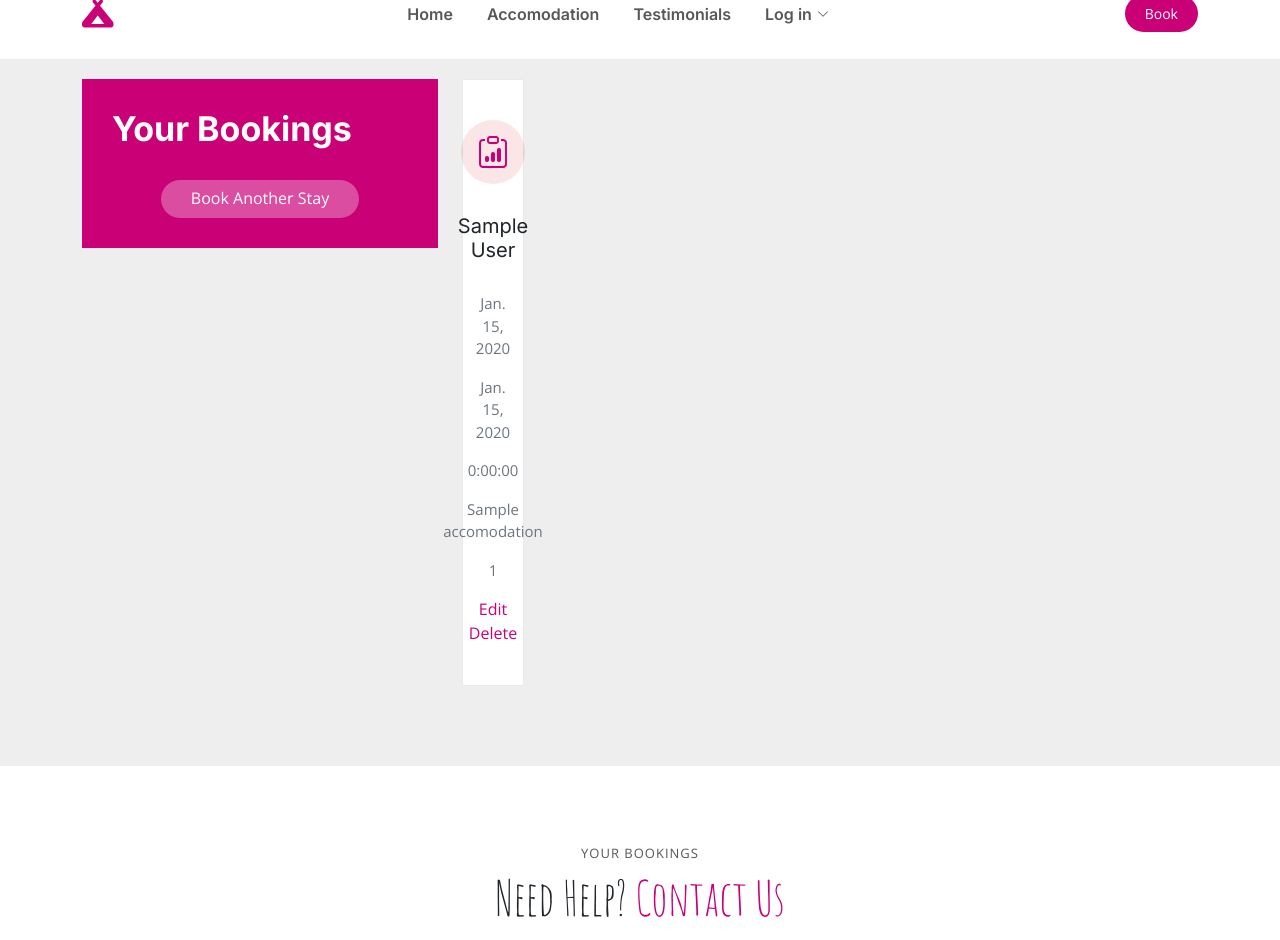
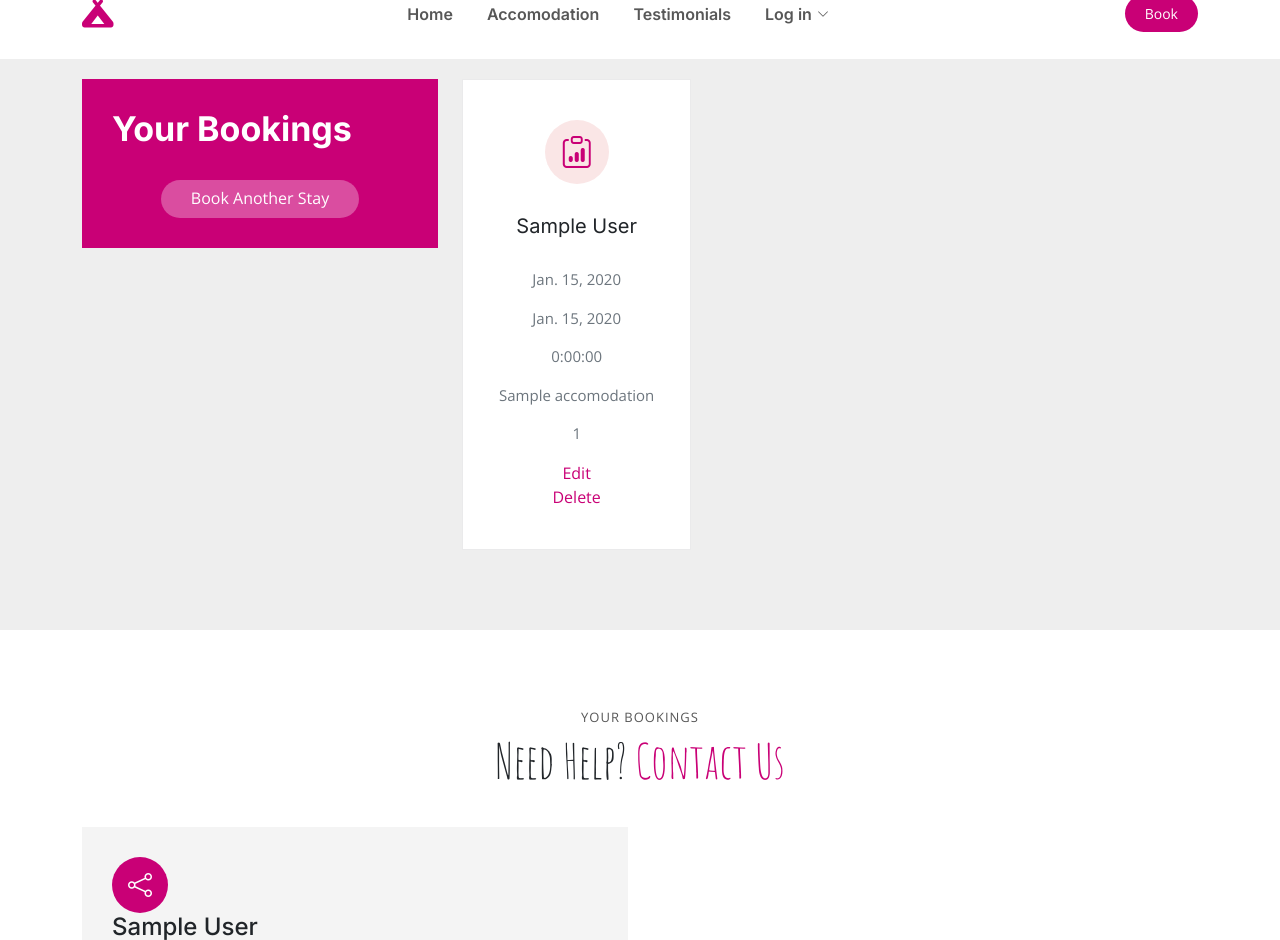
Before and after one commit to ornao/pp4, a Django app: template templates/read_bookings.html in a window 1280 px wide. Shown: the part 31-971 px from the top of the page. Run offline with Django 3.2, Linux system fonts and the light colour scheme; the template is opened without the code that fills it: values that come from a table or form of the project are taken from there, others are empty; tables that the repository leaves empty hold one stand-in row (values such as "Sample post"); some libraries are stand-ins or nearby versions.

Commit message:
bug: delete d-flex to improve design in bookings

```diff
--- a/templates/read_bookings.html
+++ b/templates/read_bookings.html
@@ -25,7 +25,7 @@
         </div>
       </div><!-- End Why Box -->
 
-      <div class="col-lg-8 d-flex align-items-center">
+      <div class="col-lg-8 align-items-center">
         <div class="row gy-4">
           {% for bookings in bookings_list %}
           <div class="col-xl-4" data-aos="fade-up" data-aos-delay="200">
```
